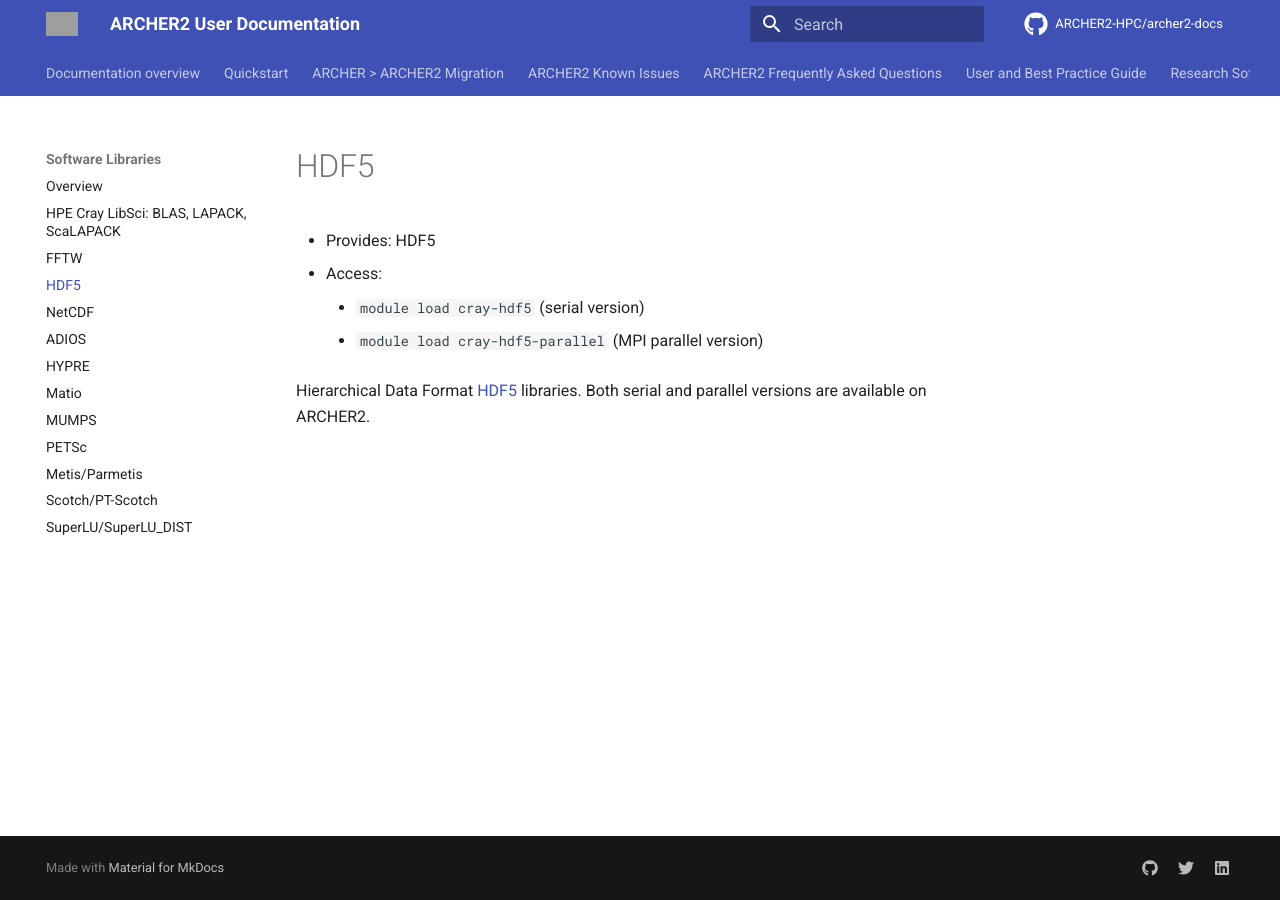
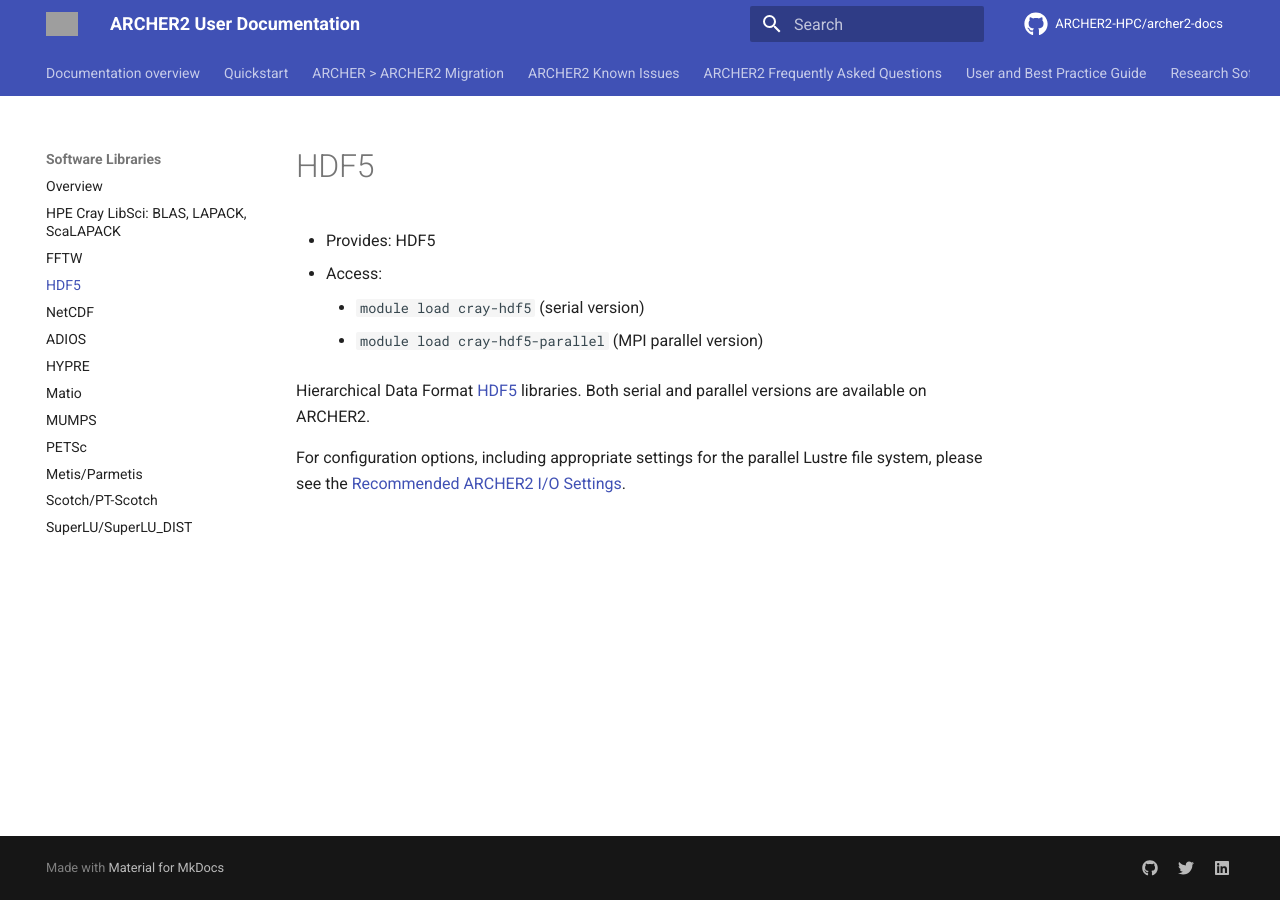
Before and after one commit to ARCHER2-HPC/archer2-docs, an MkDocs documentation site: the page built from docs/software-libraries/hdf5.md, in a window 1280 px wide. Built offline with MkDocs 1.6.1 and Material for MkDocs 9.7.7, drawn with Linux system fonts in a browser that asks for light colours; comment, search, counter and statistics services are not loaded; grey boxes are pictures that could not be loaded.

Commit message:
Added links to parallel IO settings advice

```diff
--- a/docs/software-libraries/hdf5.md
+++ b/docs/software-libraries/hdf5.md
@@ -8,3 +8,7 @@
 Hierarchical Data Format
 [HDF5](https://portal.hdfgroup.org/display/HDF5/HDF5) libraries.
 Both serial and parallel versions are available on ARCHER2.
+
+For configuration options, including appropriate settings for the
+parallel Lustre file system, please see the [Recommended ARCHER2 I/O
+Settings](/user-guide/io##recommended-archer2-io-settings).
```
Also changed, not shown: docs/software-libraries/netcdf.md (+4 -0 lines).
